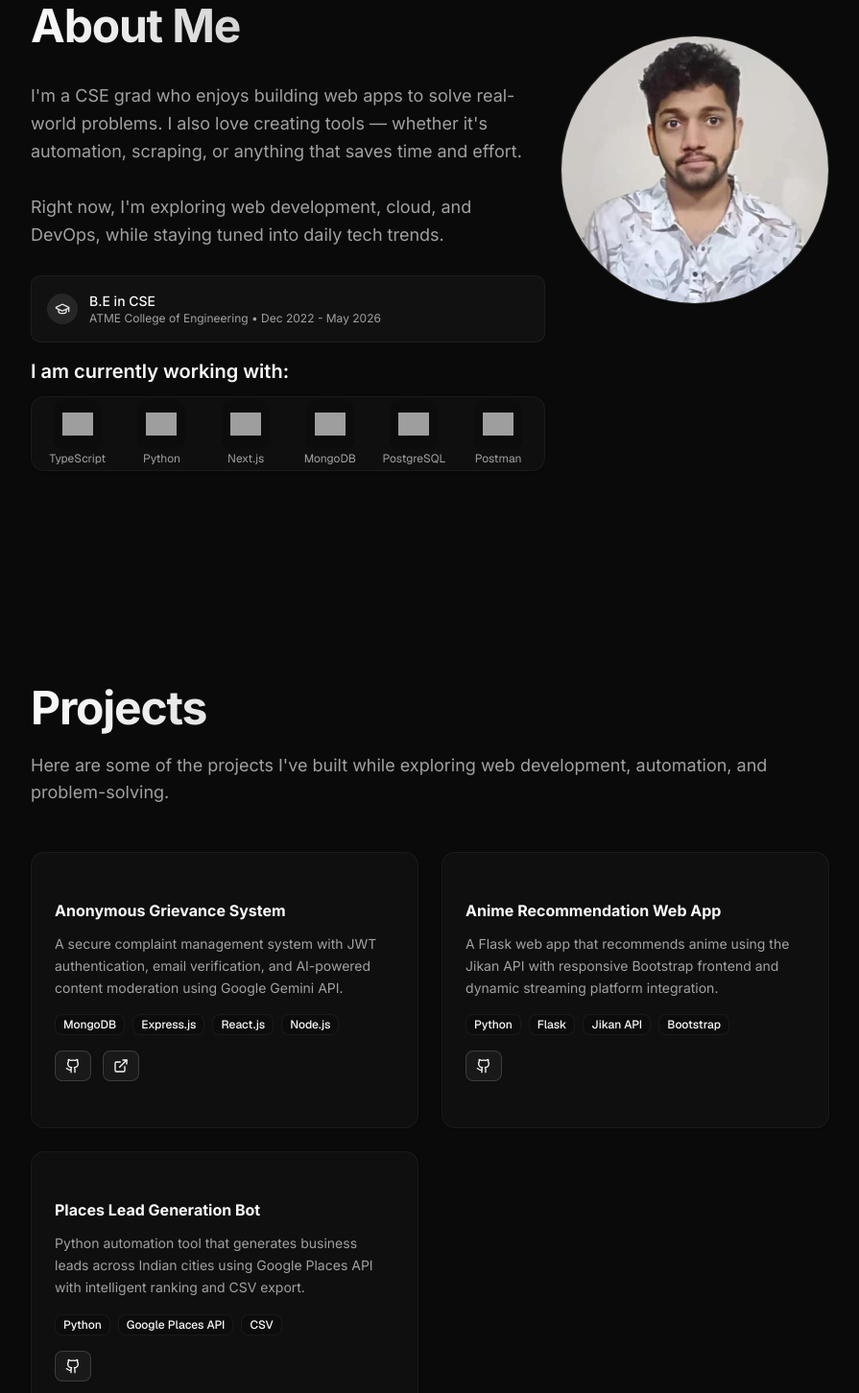
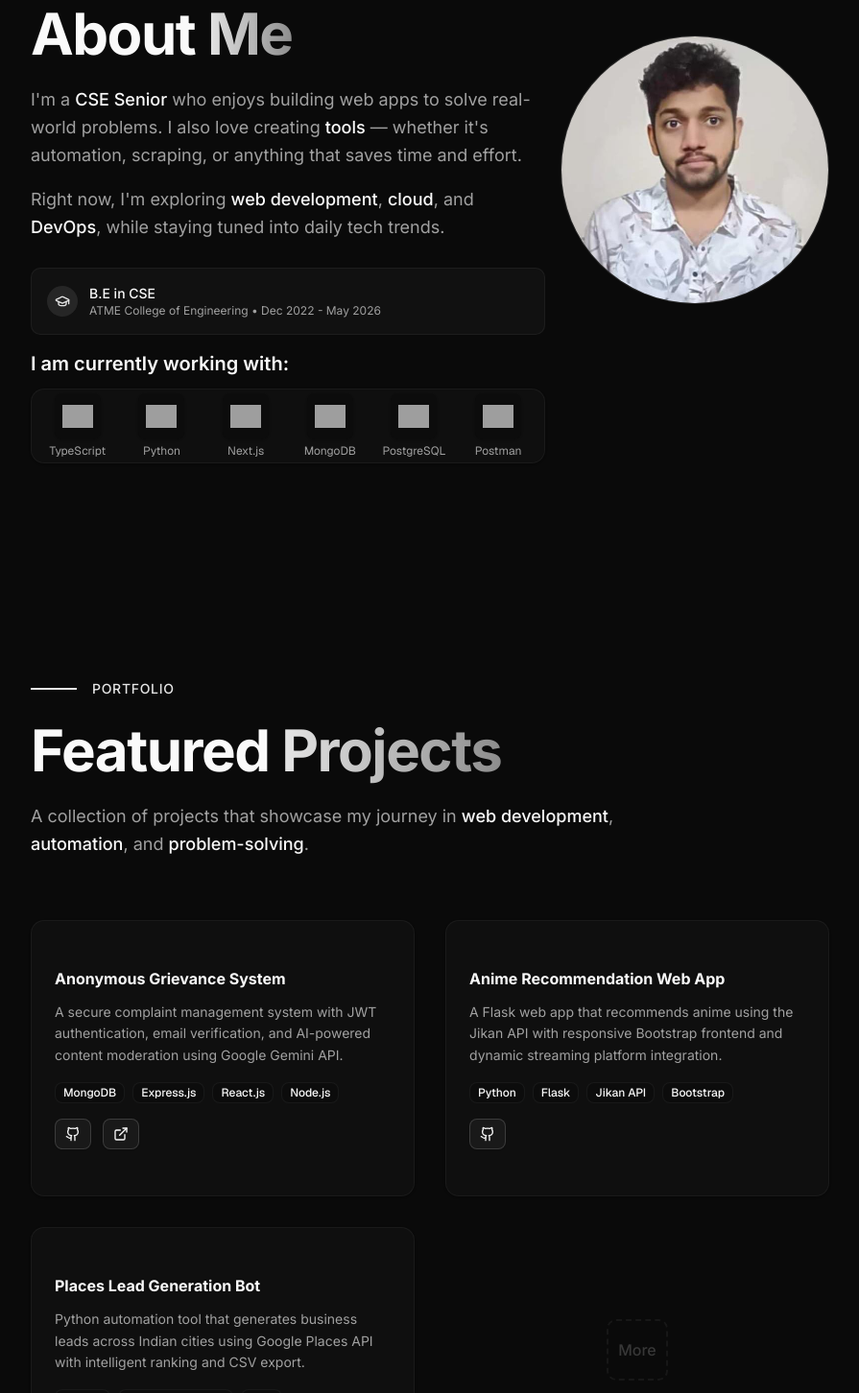
Before and after one commit to Nikhil-NP/portfolio.v2, a Next.js app: page / in a window 1280 px wide. Shown: the part 1020-2472 px from the top of the page at 96% size, without its empty margins (192-1087 px from the left). Built offline with nearby package versions, Linux system fonts and the light colour scheme; grey boxes are pictures that could not be loaded.

Commit message:
enhanced the about and project a bit

```diff
--- a/components/about.tsx
+++ b/components/about.tsx
@@ -18,20 +18,31 @@ export default function AboutSection() {
         className="min-h-screen flex items-center py-16 px-4 sm:px-6 lg:px-8"
     >
         <div className="grid grid-cols-1 lg:grid-cols-[auto_1fr] gap-4 items-center max-w-6xl w-full">
-                {/* Text */}
+
+
                 <div className="flex flex-col space-y-6 sm:space-y-7 text-left">
-                {/* Section Header */}
-                <h1 className={`text-2xl sm:text-3xl md:text-4xl lg:text-5xl font-bold tracking-tight bg-gradient-to-r from-foreground to-muted-foreground bg-clip-text text-transparent leading-tight ${inter.className}`}>
-                    About Me
+
+
+                <h1 className={`text-2xl sm:text-4xl md:text-5xl lg:text-6xl font-bold tracking-tight mb-6 ${inter.className}`}>
+                        About{" "}
+                        <span className="bg-gradient-to-r from-primary to-primary/60 bg-clip-text text-transparent">
+                            Me
+                        </span>
                 </h1>
-                {/* Main Description */}
-                <p className={`text-sm sm:text-base md:text-lg text-muted-foreground leading-relaxed ${inter.className}`}>
-                    I&apos;m a CSE grad who enjoys building web apps to solve real-world problems. I also love creating tools — whether it&apos;s automation, scraping, or anything that saves time and effort.
-                </p>
-                <p className={`text-sm sm:text-base md:text-lg text-muted-foreground leading-relaxed ${inter.className}`}>
-                    Right now, I&apos;m exploring web development, cloud, and DevOps, while staying tuned into daily tech trends.
-                </p>
-                {/* Education */}
+
+                <div className="space-y-4">
+                        <p className={`text-base sm:text-lg text-muted-foreground leading-relaxed ${inter.className}`}>
+                            I&apos;m a <span className="text-foreground font-medium">CSE Senior</span> who enjoys building web apps to solve real-world problems. I also love creating{" "}
+                            <span className="text-foreground font-medium">tools</span> — whether it&apos;s automation, scraping, or anything that saves time and effort.
+                        </p>
+                        <p className={`text-base sm:text-lg text-muted-foreground leading-relaxed ${inter.className}`}>
+                            Right now, I&apos;m exploring{" "}
+                            <span className="text-foreground font-medium">web development</span>,{" "}
+                            <span className="text-foreground font-medium">cloud</span>, and{" "}
+                            <span className="text-foreground font-medium">DevOps</span>, while staying tuned into daily tech trends.
+                        </p>
+                    </div>
+
                 <div className="bg-accent/30 border border-border/50 rounded-lg p-4">
                     <div className="flex items-center space-x-3">
                     <div className="p-2 bg-primary/10 rounded-full">
@@ -48,7 +59,8 @@ export default function AboutSection() {
                     </div>
                 </div>
                 </div>
-                {/* Image */}
+
+
                 <div className="w-69 h-69 sm:w-70 sm:h-70 bg-muted/20 border border-border  flex items-center justify-center rounded-full overflow-hidden">
                 {personalInfo.image && personalInfo.image !== "to be added" ? (
                     <Image
--- a/components/projects.tsx
+++ b/components/projects.tsx
@@ -12,27 +12,62 @@ export default function ProjectSection(){
     return (
         <section
             id="projects"
-            className="min-h-screen flex items-left py-16 px-4 sm:px-6 lg:px-8"
+            className="min-h-screen flex items-center py-16 px-4 sm:px-6 lg:px-8"
         >
-            <div className="w-full max-w-6xl">
+            <div className="w-full max-w-6xl mx-auto">
 
-                <div className="text-left mb-12">
-                    <h1 className={`text-2xl sm:text-3xl md:text-4xl lg:text-5xl font-bold tracking-tight bg-gradient-to-r from-foreground to-muted-foreground bg-clip-text text-transparent leading-tight mb-4 ${inter.className}`}>
-                        Projects
+                {/* Section Header with better framing */}
+                <div className="mb-16">
+                    <div className="flex items-center mb-6">
+                        <div className="w-12 h-[2px] bg-primary mr-4"></div>
+                        <span className={`text-sm font-medium text-primary tracking-wider uppercase ${inter.className}`}>
+                            Portfolio
+                        </span>
+                    </div>
+
+                    <h1 className={`text-3xl sm:text-4xl md:text-5xl lg:text-6xl font-bold tracking-tight mb-6 ${inter.className}`}>
+                        Featured{" "}
+                        <span className="bg-gradient-to-r from-primary to-primary/60 bg-clip-text text-transparent">
+                            Projects
+                        </span>
                     </h1>
-                    <p className={`text-sm sm:text-base md:text-lg text-muted-foreground  mx-auto ${inter.className}`}>
-                        Here are some of the projects I&apos;ve built while exploring web development, automation, and problem-solving.
-                    </p>
+
+                    <div className="max-w-2xl">
+                        <p className={`text-base sm:text-lg text-muted-foreground leading-relaxed ${inter.className}`}>
+                            A collection of projects that showcase my journey in{" "}
+                            <span className="text-foreground font-medium">web development</span>,{" "}
+                            <span className="text-foreground font-medium">automation</span>, and{" "}
+                            <span className="text-foreground font-medium">problem-solving</span>.
+                        </p>
+                    </div>
                 </div>
 
-
-                <div className=" grid grid-cols-1 lg:grid-cols-2 gap-6 mb-8">
-                    {/* First two projects - side by side on large screens */}
+                {/* Projects Grid with improved spacing */}
+                <div className="grid grid-cols-1 lg:grid-cols-2 gap-8">
                     {projects.map((project, index) => (
-                        <ProjectCard key={index} project={project} />
+                        <div key={index} className="group">
+                            <ProjectCard project={project} />
+                        </div>
                     ))}
 
+                    {/* Empty space with subtle indicator */}
+                    <div className="hidden lg:flex items-center justify-center">
+                        <div className="flex flex-col items-center space-y-4 opacity-30">
+                            <div className="w-16 h-16 border-2 border-dashed border-muted-foreground/30 rounded-lg flex items-center justify-center">
+                                <span className={`text-m text-muted-foreground font-medium ${inter.className}`}>
+                                    More
+                                </span>
+                            </div>
+                            <p className={`text-xs text-muted-foreground ${inter.className}`}>
+                                Coming Soon
+                            </p>
+                        </div>
+                    </div>
+                </div>
 
+                {/* Bottom accent */}
+                <div className="mt-16 flex justify-center">
+                    <div className="w-24 h-[1px] bg-gradient-to-r from-transparent via-border to-transparent"></div>
                 </div>
             </div>
         </section>
```
